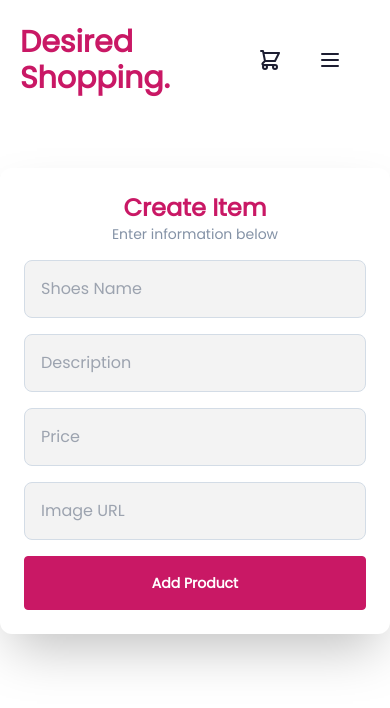
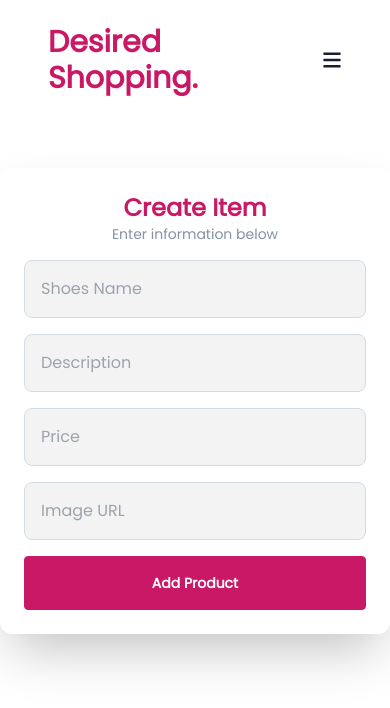
Before and after one commit to Dagin34/MERN-Inventory-Management, a React (Vite) app in the folder frontend/: page /create in a window 390 px wide. Shown: the top 708 px of the page. Built offline with nearby package versions, Linux system fonts and the light colour scheme.

Commit message:
Fixed Responsiveness and HamBurger Menu

```diff
--- a/frontend/src/components/ItemCard.jsx
+++ b/frontend/src/components/ItemCard.jsx
@@ -48,8 +48,7 @@ function ItemCard({ product }) {
                     <div className="prod-info mt-0">
                         <div className="flex flex-col mx-4 md:flex-row justify-between items-center text-gray-900">
                             <p className="text-sm text-gray dark:text-gray-dark overflow-hidden text-ellipsis whitespace-nowrap">
-                                {/* {description} */}
-                                Mens Shoes
+                                {product.description}
                             </p>
                             <p className="text-sm text-gray dark:text-gray-dark font-bold">
                                 ${product.price}
--- a/frontend/src/components/Navbar.jsx
+++ b/frontend/src/components/Navbar.jsx
@@ -1,10 +1,19 @@
-import React from 'react'
+import React, { useState } from 'react'
 import { useNavigate } from 'react-router-dom';
 import { MdDarkMode } from "react-icons/md";
+import { FaBars } from "react-icons/fa6";
+import { FaXmark } from "react-icons/fa6";
+import { RiAccountCircleFill } from "react-icons/ri";
+
 
 const Navbar = () => {
   const [isDarkMode, setIsDarkMode] = React.useState(true);
   const navigate = useNavigate();
+  const [isSidebarOpen, setIsSidebarOpen] = useState(false);
+
+  const toggleSidebar = () => {
+    setIsSidebarOpen((prevState) => !prevState);
+  };
 
   const toggleDarkMode = () => {
     setIsDarkMode((prevMode) => !prevMode);
@@ -20,11 +29,11 @@ const Navbar = () => {
       <div className="flex flex-wrap w-screen">
         <section className="relative mx-auto">
           <nav className="flex justify-between bg-gray-900 text-white w-screen">
-            <div className="px-5 xl:px-12 py-6 flex w-full items-center">
+            <div className="px-12 py-6 flex w-full items-center">
               <a className="text-3xl font-bold font-heading text-accent" onClick={() => { navigate("/") }}>
                 Desired Shopping.
               </a>
-              <ul className="hidden md:flex px-4 mx-auto font-semibold font-heading space-x-12">
+              <ul className="max-lg:hidden flex px-4 mx-auto font-semibold font-heading space-x-12">
                 <li><a className="text-light-gray hover:text-accent dark:text-primary dark:hover:text-accent cursor-pointer" onClick={() => { navigate("/") }}>Home</a></li>
                 <li><a className="text-light-gray hover:text-accent dark:text-primary dark:hover:text-accent cursor-pointer" onClick={() => { navigate("/create") }}>Create</a></li>
                 <li><a className="text-light-gray hover:text-accent dark:text-primary dark:hover:text-accent cursor-pointer" href="">Collections</a></li>
@@ -34,44 +43,33 @@ const Navbar = () => {
                 {/* <button onClick={toggleDarkMode} className="w-6 h-6 hover:bg-accent dark:hover:bg-accent bg-white dark:bg-primary rounded-lg font-bold">
                 </button> */}
                 <MdDarkMode className='dark:text-primary dark:hover:text-accent hover:text-accent text-light-gray text-3xl'
-                onClick={toggleDarkMode}/>
+                  onClick={toggleDarkMode} />
               </div>
             </div>
-            <a className="xl:hidden flex mr-6 items-center" href="#">
-              <svg xmlns="http://www.w3.org/2000/svg" className="h-6 w-6 hover:text-gray-200 dark:text-primary" fill="none" viewBox="0 0 24 24" stroke="currentColor">
-                <path strokeLinecap="round" strokeLinejoin="round" strokeWidth="2" d="M3 3h2l.4 2M7 13h10l4-8H5.4M7 13L5.4 5M7 13l-2.293 2.293c-.63.63-.184 1.707.707 1.707H17m0 0a2 2 0 100 4 2 2 0 000-4zm-8 2a2 2 0 11-4 0 2 2 0 014 0z" />
-              </svg>
-              <span className="flex absolute -mt-5 ml-4 dark:text-primary"></span>
-              <span className="animate-ping absolute inline-flex h-3 w-3 rounded-full bg-pink-400 opacity-75 dark:text-primary"></span>
-              <span className="relative inline-flex rounded-full h-3 w-3 bg-pink-500 dark:text-primary"></span>
-
-            </a>
-            <a className="navbar-burger self-center mr-12 xl:hidden dark:stroke-primary" href="#">
-              <svg
-                xmlns="http://www.w3.org/2000/svg"
-                className="h-6 w-6 hover:text-gray-200 stroke-current dark:stroke-primary"
-                fill="none"
-                viewBox="0 0 24 24"
-                stroke="currentColor"
-              >
-                <path
-                  strokeLinecap="round"
-                  strokeLinejoin="round"
-                  strokeWidth="2"
-                  d="M4 6h16M4 12h16M4 18h16"
-                />
-              </svg>
-            </a>
+            <div className='flex justify-center'>
+              <a className="navbar-burger flex self-center mr-12 xl:hidden text-primary" href="#" onClick={toggleSidebar}>
+                <FaBars className='text-xl hover:text-tertiary' />
+              </a>
+            </div>
           </nav>
         </section >
       </div >
-      {/* <div className="absolute bottom-0 right-0 mb-4 mr-4 z-10">
-        <div>
-          <a title="Follow me on twitter" href="https://www.twitter.com/asad_codes" target="_blank" className="block w-16 h-16 rounded-full transition-all shadow hover:shadow-lg transform hover:scale-110 hover:rotate-12"></a>
-          <img className="object-cover object-center w-full h-full rounded-full" src="https://www.imore.com/sites/imore.com/files/styles/large/public/field/image/2019/12/twitter-logo.jpg" />
-
-        </div>
-      </div > */}
+      <div className={`fixed top-0 right-0 h-full bg-tertiary bg-secondary dark:bg-white w-1/3 transform ${isSidebarOpen ? 'translate-x-0' : 'translate-x-full'} transition-transform duration-300 ease-in-out`}>
+        <ul className="flex flex-col p-4 space-y-8">
+          <li className='flex justify-between items-center'>
+            <a className="text-3xl"><FaXmark className='cursor-pointer hover:text-secondary text-primary' onClick={toggleSidebar} /></a>
+          </li>
+          <li><a className="text-light-gray hover:text-accent dark:text-primary dark:hover:text-accent cursor-pointer" onClick={() => { navigate("/") }}>Home</a></li>
+          <li><a className="text-light-gray hover:text-accent dark:text-primary dark:hover:text-accent cursor-pointer" onClick={() => { navigate("/create") }}>Create</a></li>
+          <li><a className="text-light-gray hover:text-accent dark:text-primary dark:hover:text-accent cursor-pointer" href="">Contact Us</a></li>
+          <li>
+            <a className='flex justify-start space-x-2'>
+              <MdDarkMode className='dark:text-primary dark:hover:text-accent hover:text-accent text-light-gray text-2xl'
+                onClick={toggleDarkMode} /> <span className='dark:text-primary dark:hover:text-accent hover:text-accent text-light-gray' onClick={toggleDarkMode}>Toggle Dark Mode</span>
+            </a>
+          </li>
+        </ul>
+      </div>
     </>
   );
 }
--- a/frontend/src/pages/CreatePage.jsx
+++ b/frontend/src/pages/CreatePage.jsx
@@ -20,10 +20,9 @@ const CreatePage = () => {
 
   const handleAddProduct = async () => {
     const { success, message } = await createProduct(newProduct);
-    // console.log(success, message);
     if (success) {
       notify("Product added successfully.")
-      //.. reset the state
+      //.. Reset the state
       setNewProduct({
         name: '',
         description: '',
@@ -37,9 +36,6 @@ const CreatePage = () => {
     }
   };
 
-  // const location = useLocation();
-  // const { name, description, price, image } = location.state || {};
-  // console.log(name, description, price, image);
   return (
     <>
       <Toaster />
--- a/frontend/src/pages/HomePage.jsx
+++ b/frontend/src/pages/HomePage.jsx
@@ -15,7 +15,7 @@ const HomePage = () => {
 
   return (
     <>
-      <div className='px-8 w-screen grid grid-cols-1 md:grid-cols-2 lg:grid-cols-3 xl:grid-cols-5'>
+      <div className='px-8 w-screen grid grid-cols-1 md:grid-cols-2 lg:grid-cols-3 2xl:grid-cols-5'>
         {products.length === 0 ? (
           <div className="flex mx-auto justify-center text-center my-4 text-gray" >
             <p className="text-gray-500 text-lg ">No Products Found.</p>
```
